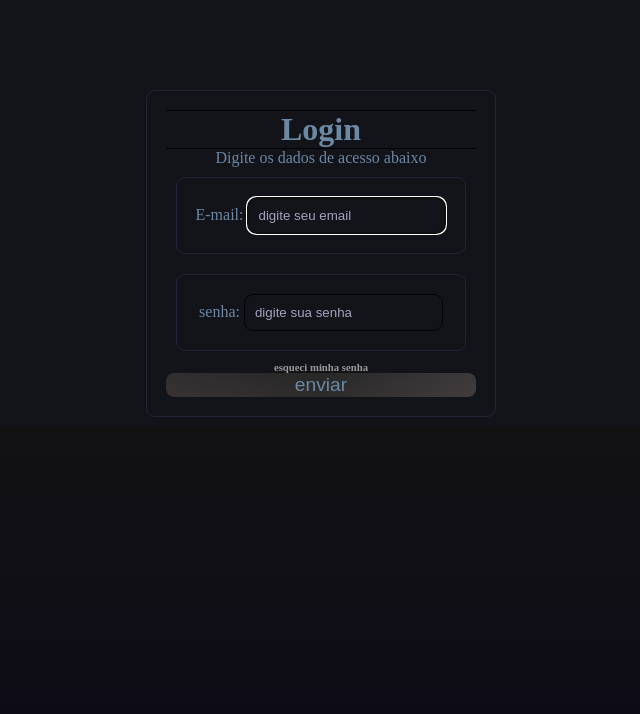
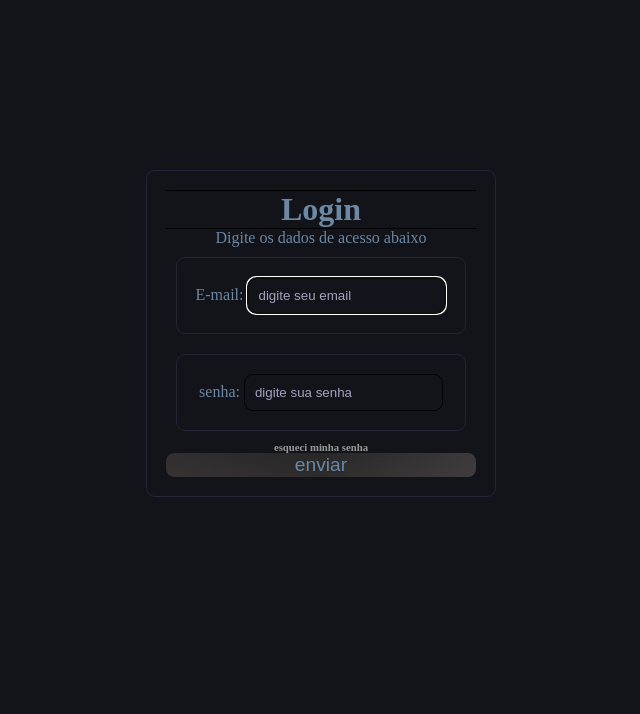
Before and after one commit to DANIELKENTARO/3-ano-analise, a PHP site: page /login.html in a window 1280 px wide. Shown: the top 714 px of the page, without its empty margins (319-959 px from the left). Run offline with PHP 8.4, Linux system fonts and the light colour scheme.

Commit message:
Add files via upload

```diff
--- a/style.css
+++ b/style.css
@@ -97,7 +97,8 @@ input{
     display: flex;
     flex-direction: column;
     margin: 0;
-    padding-top: 10vh;
+    padding-top: 20vh;
+    padding-bottom: 26vh;
 }
 input{
     background-color: #0e0f1d00;
```
